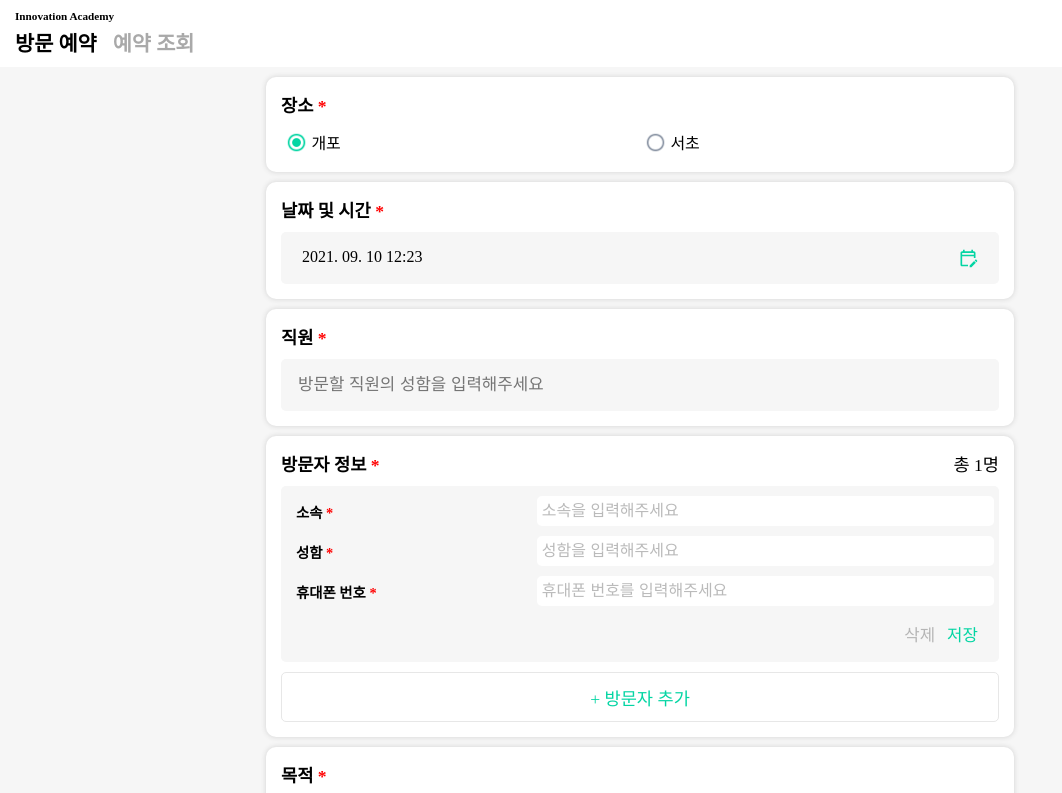
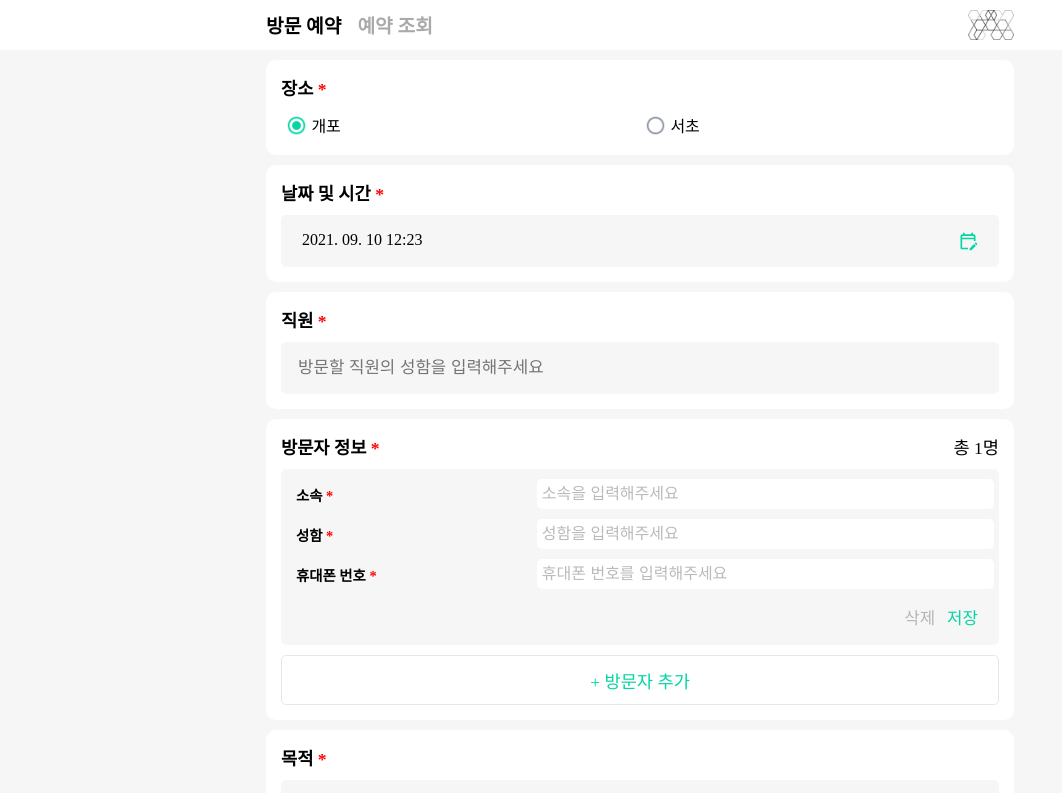
Before and after one commit to 42Sunny/visitor_front, a React (Create React App) app: page /reserve in a window 1280 px wide. Shown: the top 793 px of the page, without its empty margins (0-1062 px from the left). Built offline with nearby package versions, Linux system fonts and the light colour scheme; the HTML template or start-up script is replaced by a standard one; a web font is replaced by a local one.

Commit message:
VSTR-109 그림자, 네비게이션 바 위치 조정

```diff
--- a/src/components/Header/Header.js
+++ b/src/components/Header/Header.js
@@ -2,6 +2,7 @@ import React, { useEffect, useState } from 'react';
 import styles, { selected } from './Header.module.css';
 import { useHistory, useLocation } from 'react-router-dom';
 import classNames from 'classnames';
+import logo from 'images/bi_img02.png';
 
 const RESERVE_PATH = '/reserve';
 const LOOKUP_PATH = '/lookup';
@@ -21,7 +22,7 @@ const Header = () => {
 
   return (
     <div className={styles.Header}>
-      <div className={styles.LogoText}>Innovation Academy</div>
+      <div className={styles.Content}>
         <div className={styles.TitleBox}>
           <div
             className={classNames(styles.Title, { [selected]: basePath === RESERVE_PATH })}
@@ -40,7 +41,9 @@ const Header = () => {
             예약 조회
           </div>
           {basePath === RESERVE_INFO_PATH && (
-          <div className={classNames(styles.Title, { [selected]: basePath === RESERVE_INFO_PATH })}>
+            <div
+              className={classNames(styles.Title, { [selected]: basePath === RESERVE_INFO_PATH })}
+            >
               상세 내역
             </div>
           )}
@@ -50,6 +53,10 @@ const Header = () => {
             </div>
           )}
         </div>
+        <div className={styles.LogoBox}>
+          <img className={styles.LogoImg} src={logo} alt="logo" />
+        </div>
+      </div>
     </div>
   );
 };
--- a/src/components/Header/Header.module.css
+++ b/src/components/Header/Header.module.css
@@ -1,17 +1,13 @@
 .Header {
   display: flex;
-  flex-direction: column;
+  flex-direction: row;
   background-color: white;
-  /* height: 50px; */
+  justify-content: center;
   width: 100%;
   position: sticky;
   top: 0px;
   z-index: 2147483647;
   box-sizing: border-box;
-  padding-left: 15px;
-  padding-top: 10px;
-  padding-bottom: 10px;
-  /* justify-content: space-between; */
 
   /* 드래그를 막는 옵션 */
   -ms-user-select: none;
@@ -21,17 +17,18 @@
   user-select: none;
 }
 
-.LogoText {
-  font-size: 0.7rem;
-  margin-bottom: 5px;
+.Content {
+  padding: 10px 10px 10px 10px;
+  width: 100%;
+  max-width: 768px;
+  display: flex;
+  justify-content: space-between;
   box-sizing: border-box;
-  font-weight: bold;
+  align-items: center;
 }
 
-.Logo {
-  width: 100px;
-  height: 50px;
-  padding: 10px;
+.LogoBox {
+  height: 30px;
   box-sizing: border-box;
 }
 
@@ -39,7 +36,6 @@
   object-fit: contain;
   width: 100%;
   height: 100%;
-  cursor: pointer;
 }
 
 .TitleBox {
@@ -51,7 +47,7 @@
   margin-right: 1rem;
   box-sizing: border-box;
   color: #a9a9a9;
-  font-size: 1.3rem;
+  font-size: 1.2rem;
   font-weight: bold;
   cursor: pointer;
 }
--- a/src/styles/Common/Card.module.css
+++ b/src/styles/Common/Card.module.css
@@ -14,7 +14,6 @@
   border-radius: 5px;
   padding: 15px;
   margin-bottom: 0.5rem;
-  box-shadow: 0 0px 5px 0.3px rgb(213, 213, 213);
 }
 
 /* CardLine start*/
--- a/src/styles/LookupPage.module.css
+++ b/src/styles/LookupPage.module.css
@@ -40,7 +40,6 @@
   align-items: center;
   box-sizing: border-box;
   background-color: white;
-  box-shadow: 0 0px 5px 0.3px rgb(213, 213, 213);
 }
 
 .LookupInputs {
@@ -142,7 +141,6 @@
   box-sizing: border-box;
   margin-top: 0.8rem;
   padding: 0.8rem;
-  box-shadow: 0 0px 5px 0.3px rgb(213, 213, 213);
 }
 
 .LookupCardContent {
--- a/src/styles/QRPage.module.css
+++ b/src/styles/QRPage.module.css
@@ -30,7 +30,6 @@
   border-radius: 5px;
   padding: 15px;
   background-color: white;
-  box-shadow: 0 0px 5px 0.3px rgb(213, 213, 213);
 }
 
 .QR {
--- a/src/styles/ReservePage.module.css
+++ b/src/styles/ReservePage.module.css
@@ -42,7 +42,6 @@
   padding: 15px;
   margin-bottom: 10px;
   border-radius: 10px;
-  box-shadow: 0 0px 5px 0.3px rgb(213, 213, 213);
   background-color: white;
 }
 
@@ -180,7 +179,6 @@
   cursor: pointer;
   font-size: 1.1rem;
   box-sizing: border-box;
-  box-shadow: 0 0px 11px 0.3px rgb(225, 225, 225);
 }
 
 .ReserveSubmitButton:disabled {
```
Lines whose indentation alone changed are shown as unchanged.
